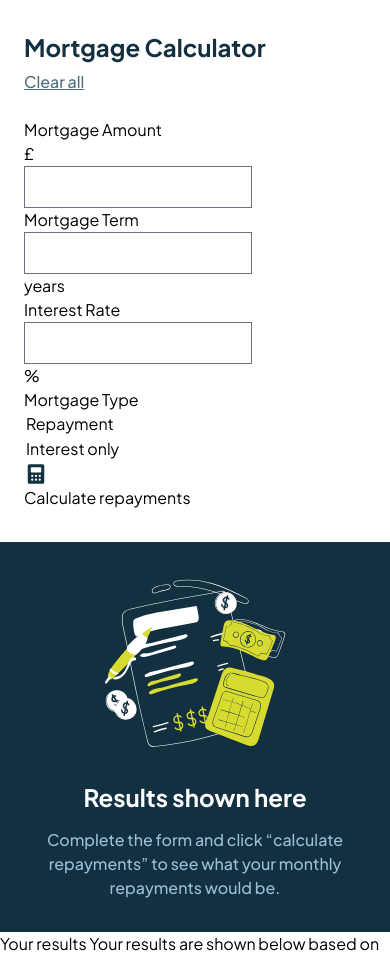
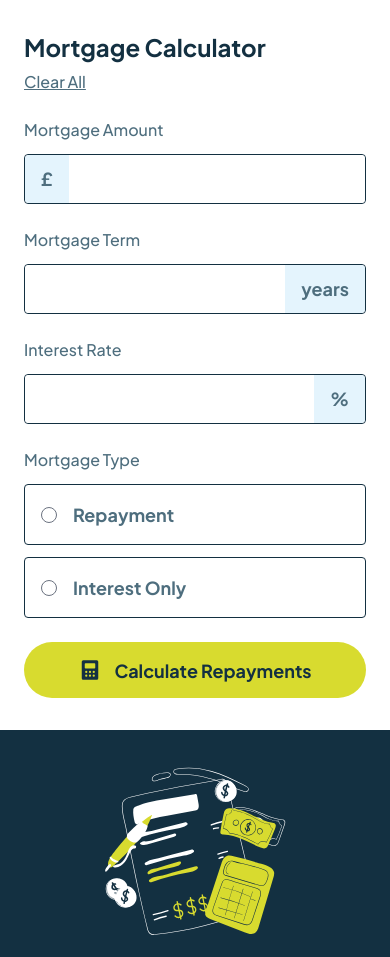
Before and after one commit to jonhenrikaavitsland/fM-mortgage-repayment-calculator, a website built with Vite: page index.html in a window 390 px wide. Shown: the top 957 px of the page. Built offline with nearby package versions, Linux system fonts and the light colour scheme.

Commit message:
styling mobile view

```diff
--- a/index.html
+++ b/index.html
@@ -22,50 +22,102 @@
     <div>
       <div class="py-8 px-6 flex flex-col gap-6">
         <section class="flex flex-col gap-2">
-          <h1 class="text-slate-900 font-bold text-[1.5rem] leading-[30px]">
-            Mortgage Calculator
+          <h1
+            class="text-slate-900 font-bold text-[1.5rem] leading-[30px] capitalize"
+          >
+            Mortgage calculator
           </h1>
           <div>
-            <button class="font-medium underline text-slate-700">
+            <button class="font-medium underline text-slate-700 capitalize">
               Clear all
             </button>
           </div>
         </section>
-        <form>
-          <div>
-            <label for="calcAmount">Mortgage Amount</label>
-            <div>
-              <div>£</div>
-              <input type="number" id="calcAmount" />
+        <form class="flex flex-col gap-6 text-slate-700">
+          <div class="flex flex-col gap-3">
+            <label for="calcAmount" class="font-medium capitalize"
+              >Mortgage Amount</label
+            >
+            <div class="flex min-w-32 border border-slate-900 rounded">
+              <div
+                class="form-input rounded-bl rounded-tl bg-slate-100 leading-none flex items-center py-3 px-4 border-none text-[1.125rem] font-bold"
+              >
+                £
+              </div>
+              <input
+                type="text"
+                id="calcAmount"
+                class="form-input min-w-20 grow h-12 rounded-br rounded-tr border-none"
+              />
             </div>
           </div>
-          <div>
-            <div>
-              <label for="calaTerm">Mortgage Term</label>
-              <div>
-                <input type="number" id="calcTerm" />
-                <div>years</div>
+          <div class="flex flex-col gap-6">
+            <div class="flex flex-col gap-3">
+              <label for="calaTerm" class="font-medium capitalize"
+                >Mortgage Term</label
+              >
+              <div class="flex min-w-32 border border-slate-900 rounded">
+                <input
+                  type="text"
+                  id="calcTerm"
+                  class="form-input min-w-20 grow h-12 rounded-bl rounded-tl border-none"
+                />
+                <div
+                  class="form-input rounded-br rounded-tr bg-slate-100 leading-none flex items-center py-3 px-4 border-none text-[1.125rem] font-bold"
+                >
+                  years
+                </div>
               </div>
             </div>
-            <div>
-              <label for="calcRate">Interest Rate</label>
-              <div>
-                <input type="number" id="calcRate" />
-                <div>%</div>
+            <div class="flex flex-col gap-3">
+              <label for="calcRate" class="font-medium capitalize"
+                >Interest Rate</label
+              >
+              <div class="flex min-w-32 border border-slate-900 rounded">
+                <input
+                  type="text"
+                  id="calcRate"
+                  class="form-input min-w-20 grow h-12 rounded-bl rounded-tl border-none"
+                />
+                <div
+                  class="form-input rounded-br rounded-tr bg-slate-100 leading-none flex items-center py-3 px-4 border-none text-[1.125rem] font-bold"
+                >
+                  %
+                </div>
               </div>
             </div>
-            <div>
-              <label for="calcType">Mortgage Type</label>
-              <option value="1">Repayment</option>
-              <option value="2">Interest only</option>
+            <div class="flex flex-col gap-3">
+              <label for="calcType" class="font-medium capitalize"
+                >Mortgage type</label
+              >
+              <div
+                class="border border-slate-900 flex p-4 gap-4 items-center font-bold rounded text-[1.125rem]"
+              >
+                <input type="radio" id="calcRepayment" />
+                <label for="calcRepayment">Repayment</label>
+              </div>
+              <div
+                class="border border-slate-900 flex p-4 gap-4 items-center font-bold rounded text-[1.125rem]"
+              >
+                <input type="radio" id="calcInterest" />
+                <label for="calcInterest" class="capitalize"
+                  >Interest only</label
+                >
+              </div>
             </div>
-            <div>
-              <button>
-                <img
-                  src="./src/assets/images/icon-calculator.svg"
-                  alt="calculator"
-                />
-                <span>Calculate repayments</span>
+            <div class="flex justify-center">
+              <button
+                type="submit"
+                class="bg-lime flex rounded-full px-8 h-14 text-slate-900 items-center justify-center gap-3 text-[1.125rem] font-bold w-full max-w-sm"
+              >
+                <div>
+                  <img
+                    src="./src/assets/images/icon-calculator.svg"
+                    alt="calculator"
+                    class="h-6 w-6"
+                  />
+                </div>
+                <span class="capitalize">Calculate repayments</span>
               </button>
             </div>
           </div>
```
